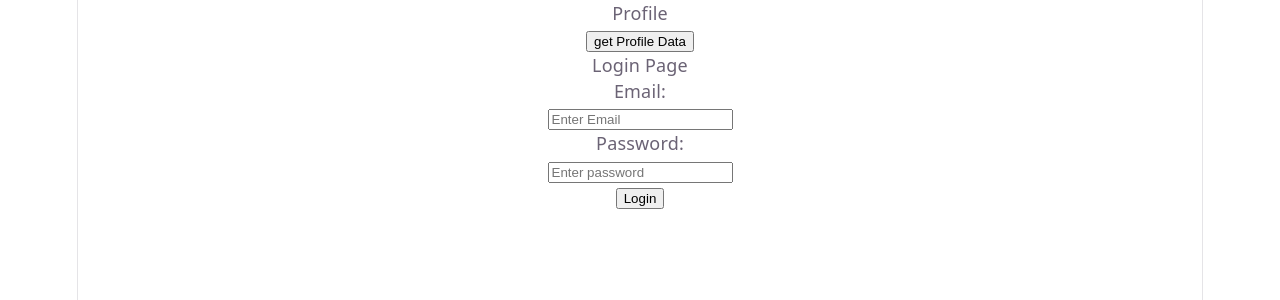
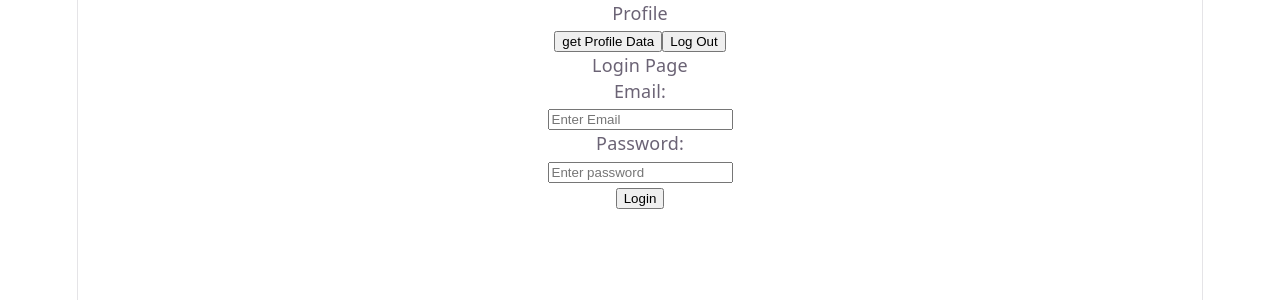
Before and after one commit to mohammad-salman0/LoginReact, a React (Vite) app in the folder login/: page / in a window 1280 px wide. Shown: the top 300 px of the page. Built offline with nearby package versions, Linux system fonts and the light colour scheme.

Commit message:
implemented log off feature

```diff
--- a/login/src/components/Profile.jsx
+++ b/login/src/components/Profile.jsx
@@ -2,9 +2,14 @@ import axios from "axios";
 import { useState } from "react";
 export default function Profile() {
   let [userData, setUserData] = useState();
+
+  let handleLogOut = () => {
+    alert("succesfully logged off");
+    localStorage.removeItem("token");
+    setUserData();
+  };
   let getProfileData = () => {
     let token = JSON.parse(localStorage.getItem("token"));
-    console.log(token);
     let config = {
       headers: {
         Authorization: `Bearer ${token}`,
@@ -14,18 +19,19 @@ export default function Profile() {
     axios
       .get("https://api.escuelajs.co/api/v1/auth/profile", config)
       .then((res) => {
-        console.log(res);
+        alert("user details fetched");
         setUserData(res.data);
       })
       .catch((err) => {
         console.log(err);
+        alert("you are not logged in");
       });
   };
   return (
     <div>
       <p>Profile</p>
       <button onClick={getProfileData}>get Profile Data</button>
-      {/* <button onClick={handleLogOut}>Log Out</button> */}
+      <button onClick={handleLogOut}>Log Out</button>
 
       {userData && (
         <div>
```
